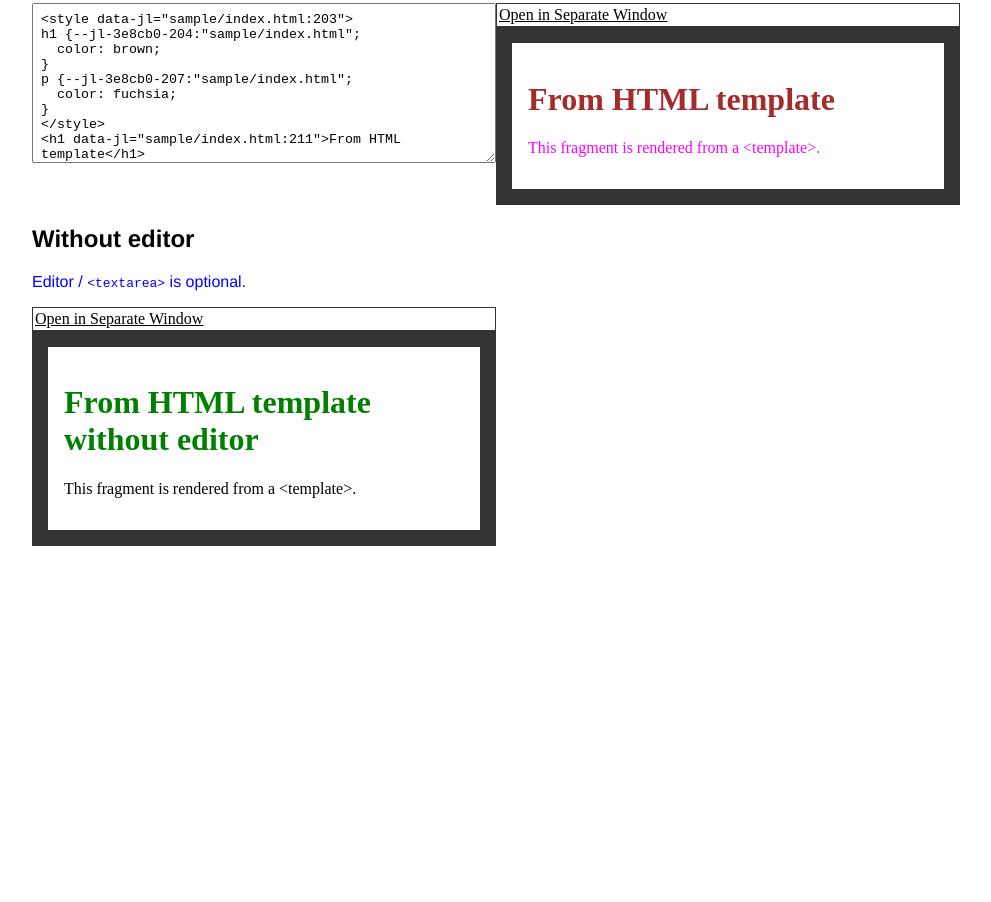
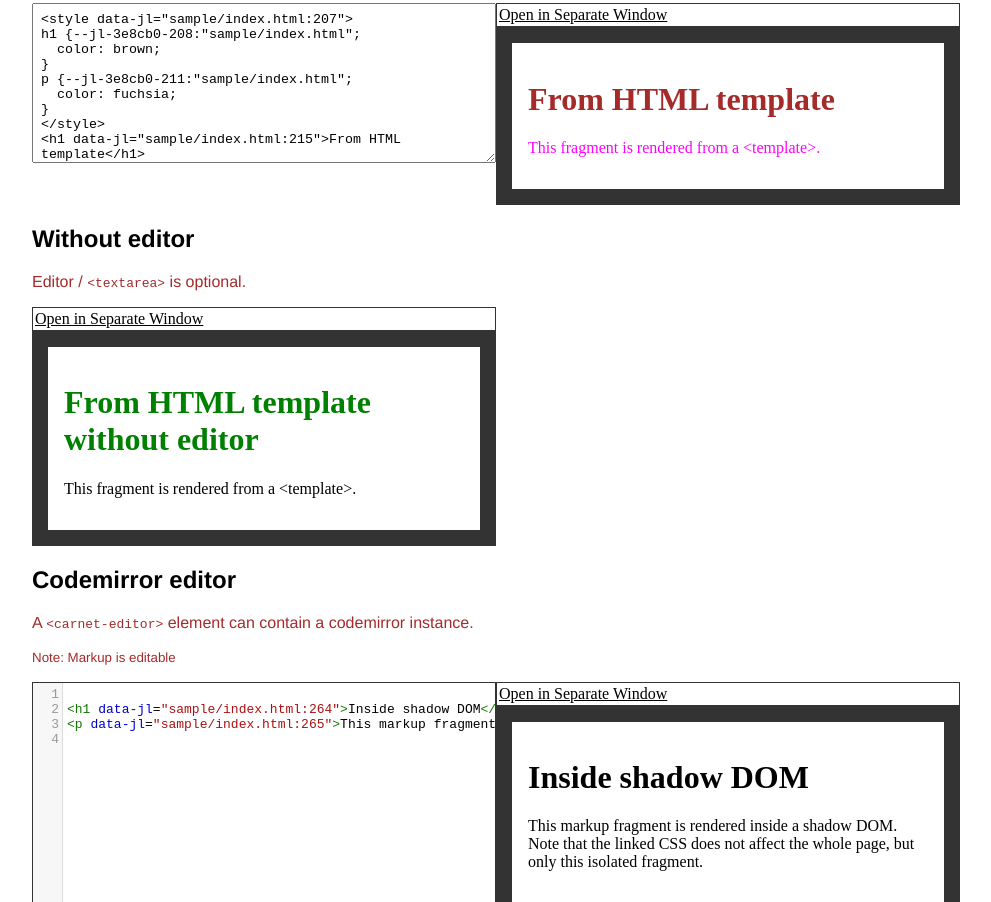
Before and after one commit to carnet-components/sketch, a website with bundled scripts: page sample/index.html in a window 1280 px wide. Shown: the part 1898-2800 px from the top of the page, without its empty margins (144-1135 px from the left). Before the commit the page ends 2476 px from the top, so only its background shows below. Built offline with nearby package versions, Linux system fonts and the light colour scheme.

Commit message:
Add support for codemirror editor (#7)

```diff
--- a/package.json
+++ b/package.json
@@ -10,6 +10,7 @@
   "author": "Lorenz Schori",
   "license": "MIT",
   "devDependencies": {
+    "codemirror": "^5.49.2",
     "jshint": "^2.10.2"
   }
 }
--- a/sample/index.html
+++ b/sample/index.html
@@ -58,6 +58,10 @@
                 height: auto;
                 min-height: 10rem;
                 padding: 0.5rem;
+            }
+
+            carnet-sketch .CodeMirror {
+                border: 1px solid #333;
             }
 
             carnet-sketch output {
@@ -244,6 +248,72 @@ p {
                     <carnet-display></carnet-display>
                 </output>
             </carnet-sketch>
+
+            <h2>Codemirror editor</h2>
+            <p>
+                A <code>&lt;carnet-editor&gt;</code> element can contain a
+                codemirror instance.
+            </p>
+
+            <p><small>Note: Markup is editable</small></p>
+
+
+            <carnet-sketch>
+
+<carnet-source><template><link rel="stylesheet" href="./fragment.css">
+<h1>Inside shadow DOM</h1>
+<p>This markup fragment is rendered inside a shadow DOM. Note that the linked CSS does not affect the whole page, but only this isolated fragment.</p>
+  </template></carnet-source>
+
+                <carnet-editor class="carnet-codemirror"></carnet-editor>
+
+                <output>
+                    <a class="carnet-window">Open in Separate Window</a>
+                    <carnet-display></carnet-display>
+                </output>
+            </carnet-sketch>
         </main>
+
+        <!-- Load codemirror either from local copy (node modules) or CDN -->
+
+        <!--
+            <script src="../node_modules/codemirror/lib/codemirror.js"></script>
+            <script src="../node_modules/codemirror/addon/edit/closetag.js"></script>
+            <script src="../node_modules/codemirror/addon/fold/xml-fold.js"></script>
+            <script src="../node_modules/codemirror/mode/xml/xml.js"></script>
+            <script src="../node_modules/codemirror/mode/javascript/javascript.js"></script>
+            <script src="../node_modules/codemirror/mode/css/css.js"></script>
+            <script src="../node_modules/codemirror/mode/htmlmixed/htmlmixed.js"></script>
+            <link  href="../node_modules/codemirror/lib/codemirror.css" rel="stylesheet">
+        -->
+
+        <script src="https://cdnjs.cloudflare.com/ajax/libs/codemirror/5.48.4/codemirror.js"></script>
+        <script src="https://cdnjs.cloudflare.com/ajax/libs/codemirror/5.48.4/addon/edit/closetag.js"></script>
+        <script src="https://cdnjs.cloudflare.com/ajax/libs/codemirror/5.48.4/addon/fold/xml-fold.js"></script>
+        <script src="https://cdnjs.cloudflare.com/ajax/libs/codemirror/5.48.4/mode/xml/xml.js"></script>
+        <script src="https://cdnjs.cloudflare.com/ajax/libs/codemirror/5.48.4/mode/javascript/javascript.js"></script>
+        <script src="https://cdnjs.cloudflare.com/ajax/libs/codemirror/5.48.4/mode/css/css.js"></script>
+        <script src="https://cdnjs.cloudflare.com/ajax/libs/codemirror/5.48.4/mode/htmlmixed/htmlmixed.js"></script>
+        <link  href="https://cdnjs.cloudflare.com/ajax/libs/codemirror/5.48.4/codemirror.css" rel="stylesheet">
+        <script>
+
+document.addEventListener('DOMContentLoaded', () => {
+    document.querySelectorAll('.carnet-codemirror').forEach( (element) => {
+        if (typeof CodeMirror !== 'undefined') {
+            CodeMirror(element, {
+                autoCloseTags: true,
+                indentUnit: 4,
+                inputStyle: "contenteditable",
+                lineNumbers: true,
+                mode: "text/html"
+            });
+        }
+        else {
+            element.innerHTML = '<pre>Failed to load codemirror</pre>'
+        }
+    });
+});
+
+        </script>
     </body>
 </html>
--- a/src/carnet-editor.js
+++ b/src/carnet-editor.js
@@ -1,4 +1,6 @@
 import { Attribute } from './attribute.js';
+import { CodeMirrorAdapter } from './codemirror-adapter.js';
+import { TextareaAdapter } from './textarea-adapter.js';
 
 class CarnetEditor extends HTMLElement {
   static get is() {
@@ -18,15 +20,10 @@ class CarnetEditor extends HTMLElement {
   constructor() {
     super();
 
-    this._valattr = new Attribute('value', (name, previous, current) => {
-      if (current !== null) {
-        this._input.value = current;
-      }
-    });
-
-    this._callback = (evt) => this._post(evt.target.value);
+    this._adapter = null;
     this._input = null;
     this._observer = new MutationObserver((e) => this._rewire());
+    this._valattr = new Attribute('value');
   }
 
   get value() {
@@ -38,6 +35,7 @@ class CarnetEditor extends HTMLElement {
   }
 
   connectedCallback() {
+    this._valattr.connect(this);
     this._rewire();
     this._observer.observe(this, { attributes: false, childList: true, subtree: true });
   }
@@ -55,19 +53,32 @@ class CarnetEditor extends HTMLElement {
   }
 
   _rewire() {
-    const area = this.querySelector('textarea');
-    if (this._input !== area) {
-      if (this._input !== null) {
-        this._valattr.disconnect();
-        this._input.removeEventListener('input', this._callback);
+    const candidates = [
+      { selector: '.CodeMirror', adapter: new CodeMirrorAdapter() },
+      { selector: 'textarea', adapter: new TextareaAdapter() },
+    ];
+
+    const bestmatch = candidates.map((record) => Object.assign(record, {
+      element: this.querySelector(record.selector)
+    })).find((record) => record.element !== null);
+
+    if (bestmatch) {
+      const { element, adapter } = bestmatch;
+      if (this._input !== element && this._adapter !== null) {
+        this._valattr.disconnect()
+        this._adapter.disconnect();
         this._input = null;
+        this._adapter = null;
       }
-      if (area !== null) {
-        this._input = area;
-        this._input.addEventListener('input', this._callback);
+
+      if (this._input !== element && element !== null) {
+        this._input = element;
+        this._adapter = adapter;
+        const { current, update } = this._adapter.connect(this._input, (value) => this._post(value));
+        this._valattr = new Attribute('value', update);
         this._valattr.connect(this);
-        if (this._input.value) {
-          this._valattr.value = this._input.value;
+        if (current) {
+          this._valattr.value = current;
         }
       }
     }
--- /dev/null
+++ b/src/codemirror-adapter.js
@@ -0,0 +1,31 @@
+export class CodeMirrorAdapter {
+  constructor() {
+    this._codemirror = null;
+    this._callback = null;
+  }
+
+  connect(element, callback) {
+    this._callback = (instance, change) => callback(instance.getValue());
+
+    this._codemirror = element.CodeMirror;
+    this._codemirror.on('change', this._callback);
+
+    const current = this._codemirror.getValue();
+    const update = (name, previous, current) => {
+      if (current !== null && this._codemirror.getValue() !== current) {
+        this._codemirror.setValue(current);
+      }
+    };
+
+    return {
+      current,
+      update
+    }
+  }
+
+  disconnect() {
+    this._codemirror.off('change', this._callback);
+    this._codemirror = null;
+    this._callback = null;
+  }
+}
--- /dev/null
+++ b/src/textarea-adapter.js
@@ -0,0 +1,31 @@
+export class TextareaAdapter {
+  constructor() {
+    this._element = null;
+    this._callback = null;
+  }
+
+  connect(element, callback) {
+    this._callback = (evt) => callback(evt.target.value);
+
+    this._element = element;
+    this._element.addEventListener('input', this._callback);
+
+    const current = element.value;
+    const update = (name, previous, current) => {
+      if (current !== null) {
+        this._element.value = current;
+      }
+    };
+
+    return {
+      current,
+      update
+    }
+  }
+
+  disconnect() {
+    this._element.removeEventListener('input', this._callback);
+    this._element = null;
+    this._callback = null;
+  }
+}
```
Also changed, not shown: 1 other file.
